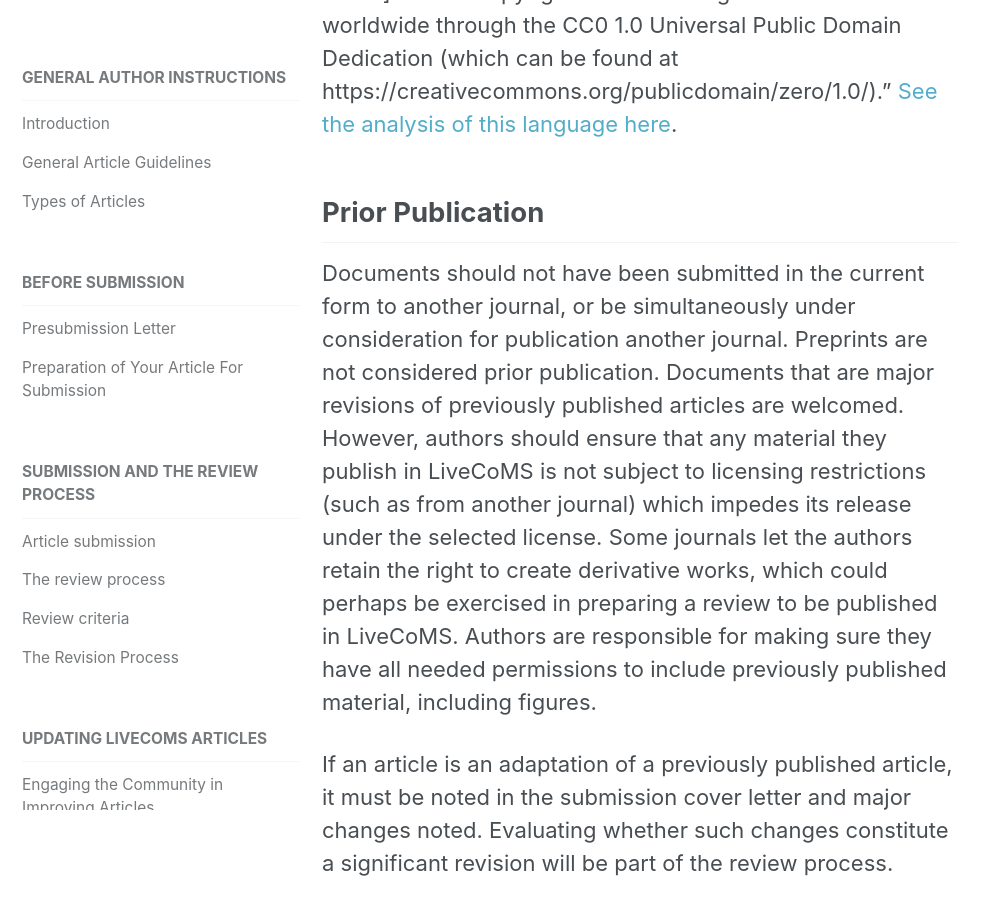
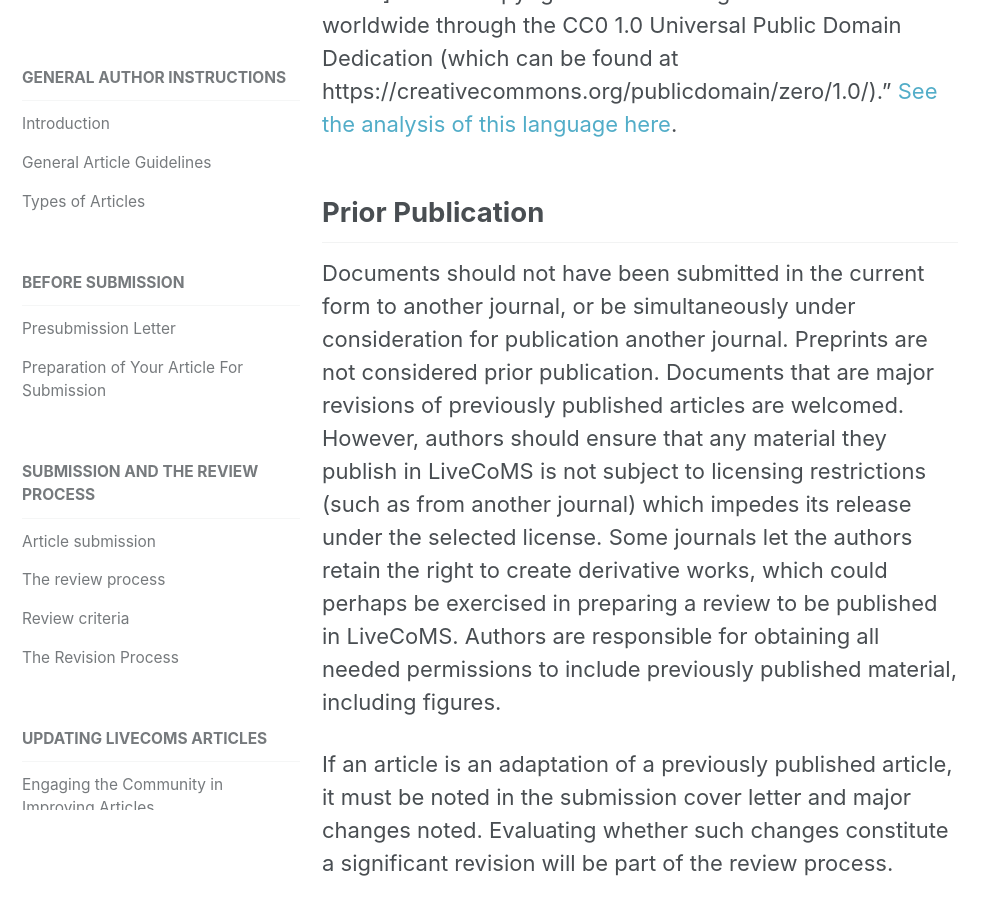
Before and after one commit to livecomsjournal/livecomsjournal.github.io, a Jekyll site: the page built from _author_instructions/01_policies.md, in a window 1280 px wide and 900 px high, scrolled down 21695 px. Shown: the whole window, without its empty margins (0-997 px from the left). Built offline with Jekyll 4.4.1, drawn with Linux system fonts in a browser that asks for light colours.

Commit message:
Slight rewording of new permission text

```diff
--- a/_author_instructions/01_policies.md
+++ b/_author_instructions/01_policies.md
@@ -318,7 +318,7 @@
 Documents that are major revisions of previously published articles are welcomed.
 However, authors should ensure that any material they publish in LiveCoMS is not subject to licensing restrictions (such as from another journal) which impedes its release under the selected license.
 Some journals let the authors retain the right to create derivative works, which could perhaps be exercised in preparing a review to be published in LiveCoMS.
-Authors are responsible for making sure they have all needed permissions to include previously published material, including figures.
+Authors are responsible for obtaining all needed permissions to include previously published material, including figures.
 
 If an article is an adaptation of a previously published article, it must be noted in the submission cover letter and major changes noted.
 Evaluating whether such changes constitute a significant revision will be part of the review process.
```
